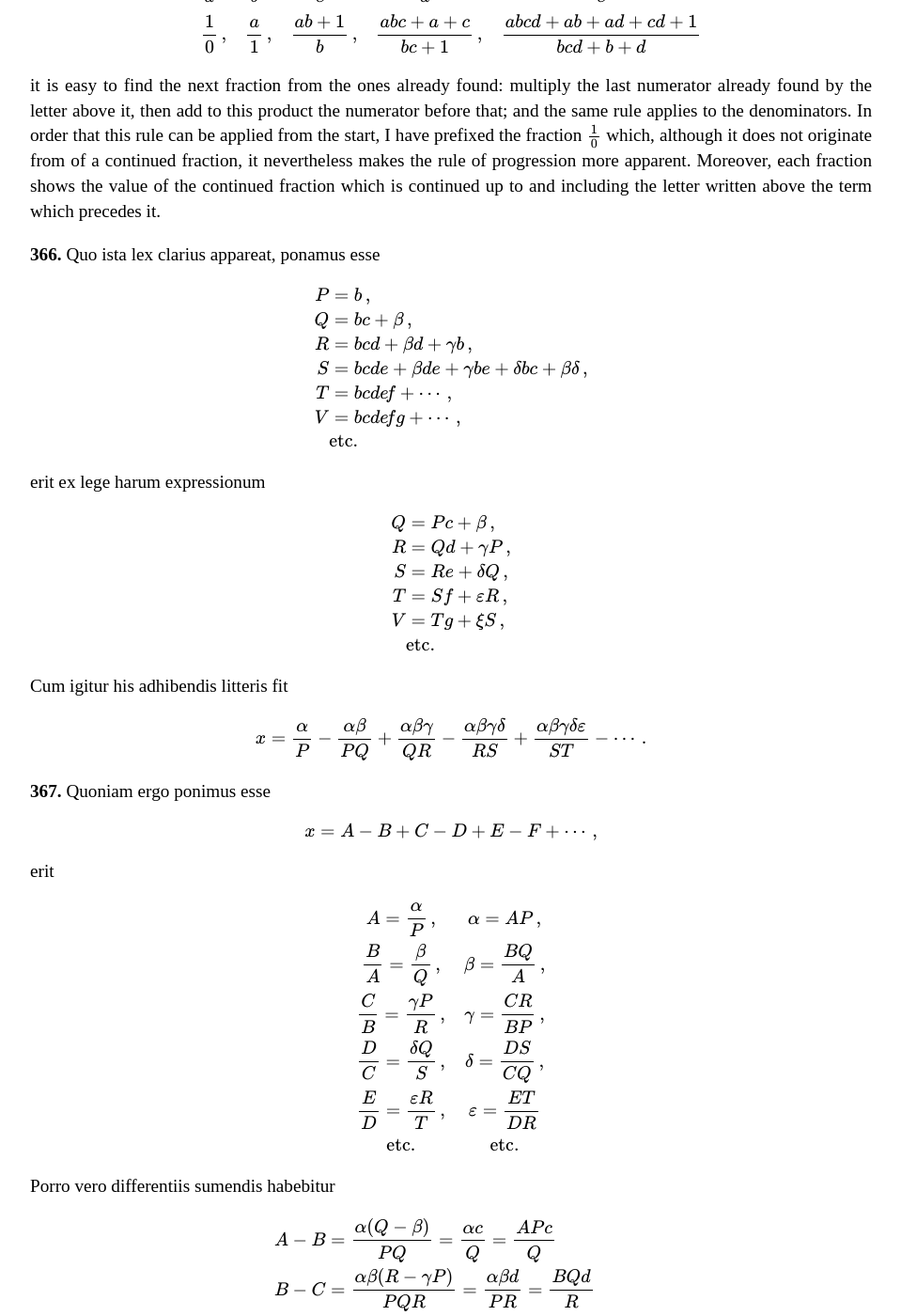
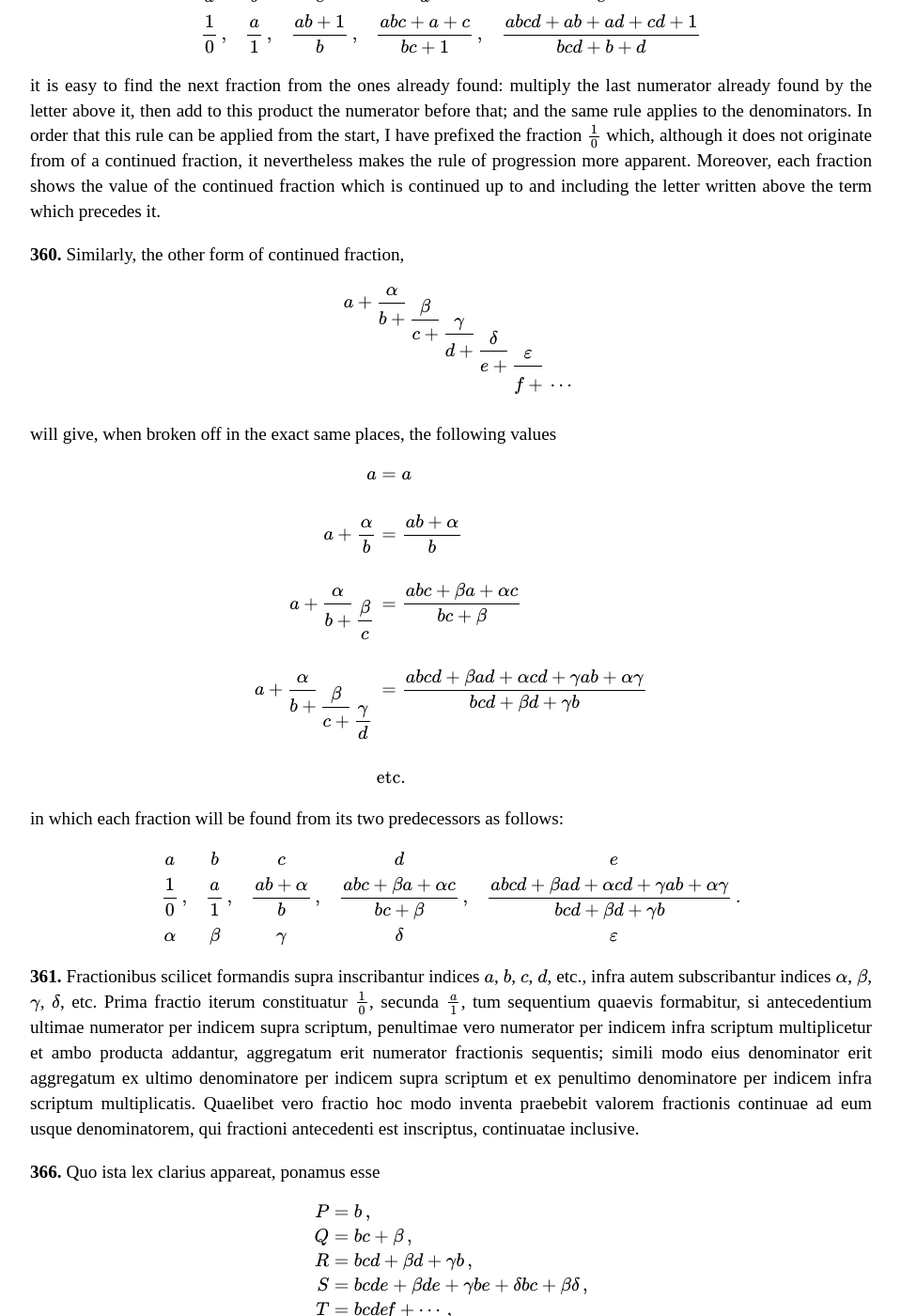
Before and after one commit to ttdoucet/ttdoucet.github.io, a Jekyll site: the page built from euler/e101-en.html, in a window 1280 px wide and 1400 px high, scrolled down 1569 px. Shown: the whole window at 94% size, without its empty margins (160-1119 px from the left). Built offline with Jekyll 4.4.1, drawn with Linux system fonts in a browser that asks for light colours; formulas are drawn with MathJax 3.

Commit message:
More translation.

```diff
--- a/euler/e101-en.html
+++ b/euler/e101-en.html
@@ -109,6 +109,50 @@ it nevertheless makes the rule of progression more apparent.
 Moreover, each fraction shows the value of the continued
 fraction which is continued up to and including the letter
 written above the term which precedes it.
+
+<p><esec>360.</esec>
+Similarly, the other form of continued fraction,
+
+\begin{equation}
+{a + {\cofrac \alpha b {\cofrac \beta c {\cofrac \gamma d {\cofrac \delta e {\cofrac \varepsilon f \tailfrac }}}}}}
+\end{equation}
+
+will give, when broken off in the exact same places, the following values
+
+\begin{aligned}
+a &= a\cr\cr
+{a + {\alpha\over b}} &= { {ab + \alpha} \over {b}} \cr\cr
+{a + {\cofrac \alpha b {\dfrac{\beta}{c}}}} &= { {abc + \beta a + \alpha c} \over {bc + \beta}} \cr\cr
+{a + {\cofrac \alpha b {\cofrac \beta c {\dfrac{\gamma}{d}}}}} &= { {abcd + \beta ad + \alpha cd + \gamma ab + \alpha\gamma} \over {bcd + \beta d + \gamma b}} \cr\cr
+&\hbox{etc.}\cr
+\end{aligned}
+
+in which each fraction will be found from its two
+predecessors as follows:
+
+\begin{array}{ccccc}
+a\phantom{\,,} & b\phantom{\,,} & c\phantom{\,,} & d\phantom{\,,} & e \\
+\displaystyle{1 \over 0}\,,
+& \displaystyle{a \over 1}\,,
+& \displaystyle{ {ab + \alpha}\over b}\,,
+& \displaystyle{ {abc + \beta a + \alpha c}\over {bc + \beta}}\,,
+& \displaystyle{ {abcd + \beta ad + \alpha cd + \gamma ab + \alpha\gamma}\over {bcd + \beta d + \gamma b}}\,. \\
+\alpha\phantom{\,,} & \beta\phantom{\,,} & \gamma\phantom{\,,} & \delta\phantom{\,,} & \varepsilon \\
+\end{array}
+
+<p><esec>361.</esec>
+Fractionibus scilicet formandis supra inscribantur indices \(a\), \(b\), \(c\), \(d\), etc.,
+infra autem subscribantur indices \(\alpha\), \(\beta\), \(\gamma\), \(\delta\), etc.
+Prima fractio iterum constituatur \(1\over 0\), secunda \(a\over 1\),
+tum sequentium quaevis formabitur, si
+antecedentium ultimae numerator per indicem supra scriptum, penultimae vero numerator
+per indicem infra scriptum multiplicetur et ambo producta addantur,
+aggregatum erit numerator fractionis sequentis; simili modo eius denominator
+erit aggregatum ex ultimo denominatore per indicem supra scriptum
+et ex penultimo denominatore per indicem infra scriptum multiplicatis.
+Quaelibet vero fractio hoc modo inventa praebebit valorem fractionis continuae
+ad eum usque denominatorem, qui fractioni antecedenti est inscriptus,
+continuatae inclusive.
 
 <p><esec>366.</esec>
 Quo ista lex clarius appareat, ponamus esse
```
